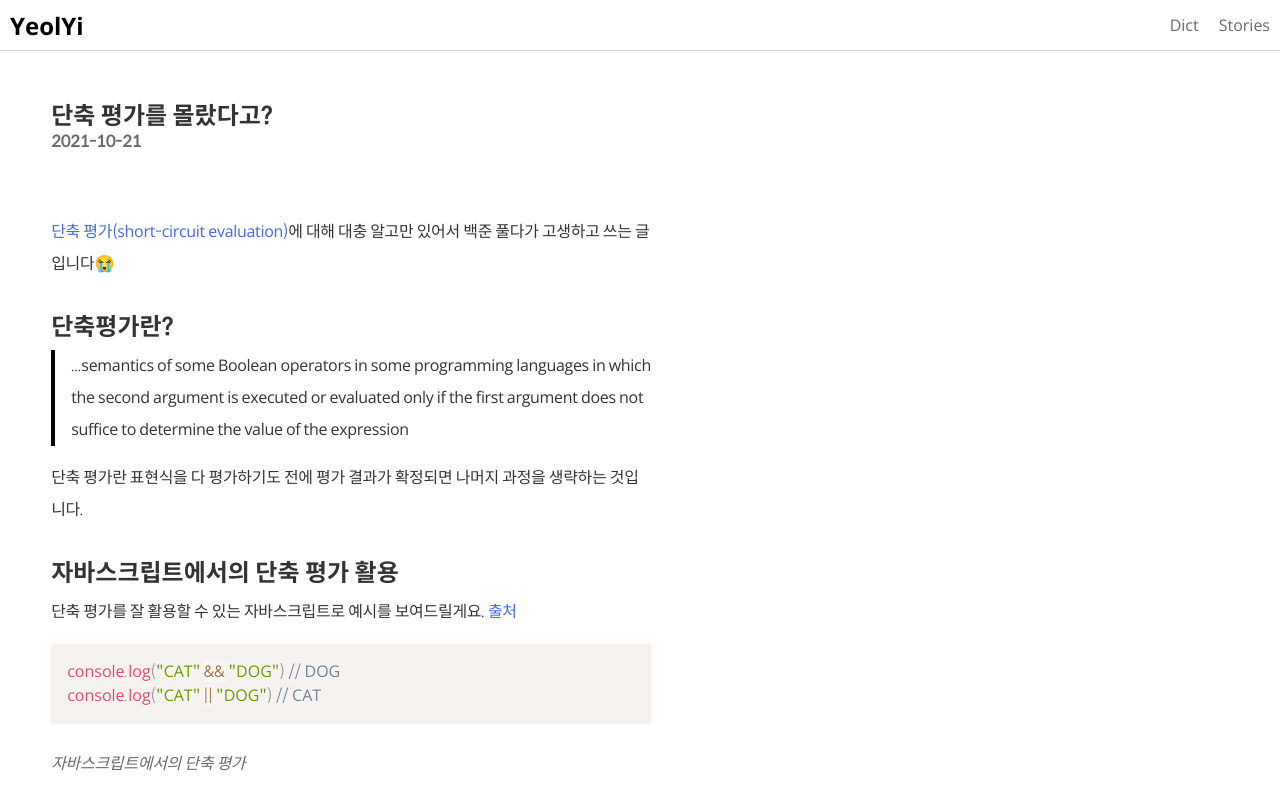
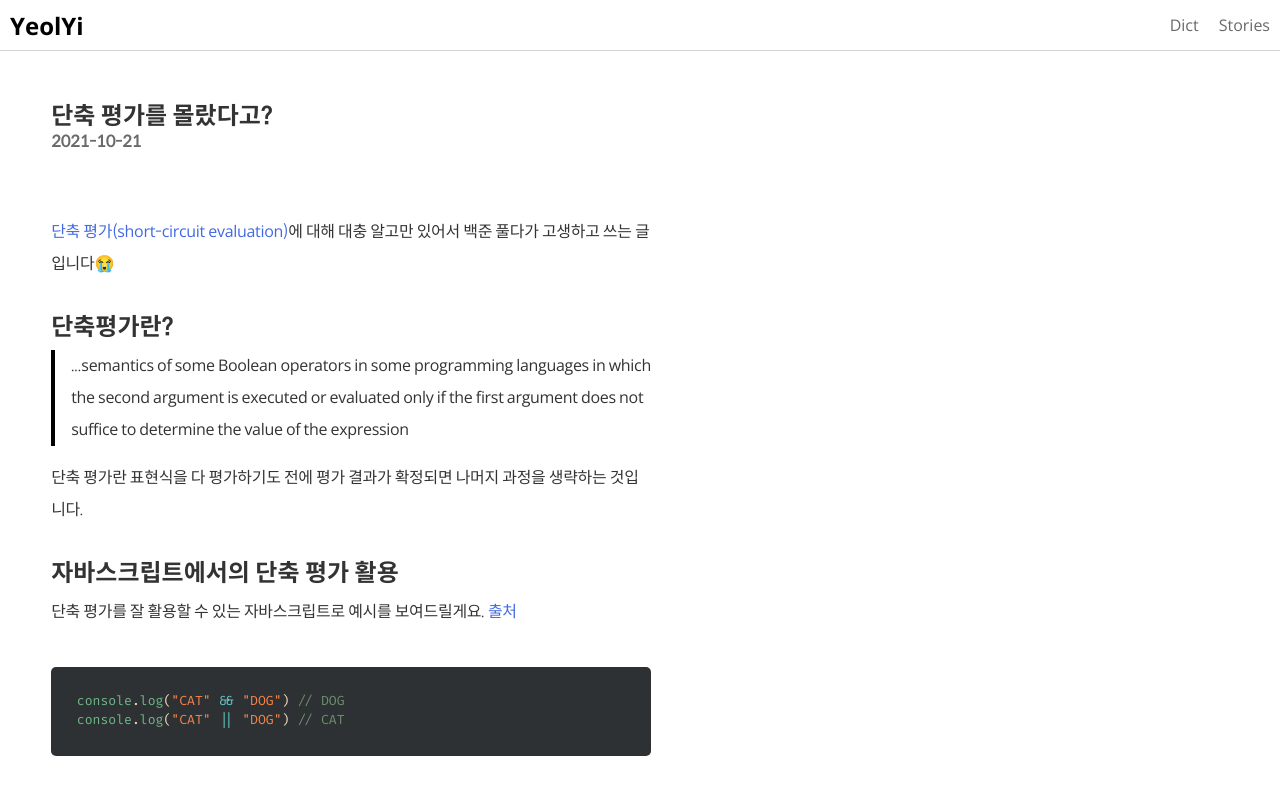
Before and after one commit to Yeolyi/blog, a Next.js app: page /stories/writing/baekjoon-short-circuit-valuation in a window 1280 px wide. Shown: the top 800 px of the page. Built offline with nearby package versions, Linux system fonts and the light colour scheme.

Commit message:
syntax highlighting 색 수정

```diff
--- /dev/null
+++ b/components/codeTheme.js
@@ -0,0 +1,165 @@
+// https://github.com/react-syntax-highlighter/react-syntax-highlighter/blob/master/src/styles/prism/tomorrow.js
+// 여기서는 왜 폰트 적용이 안됨??
+export default {
+    "code[class*=\"language-\"]": {
+        "color": "#ccc",
+        "background": "none",
+        "fontSize": "1em",
+        "textAlign": "left",
+        "whiteSpace": "pre",
+        "wordSpacing": "normal",
+        "wordBreak": "normal",
+        "wordWrap": "normal",
+        "lineHeight": "1.5",
+        "MozTabSize": "4",
+        "OTabSize": "4",
+        "tabSize": "4",
+        "WebkitHyphens": "none",
+        "MozHyphens": "none",
+        "msHyphens": "none",
+        "hyphens": "none",
+    },
+    "pre[class*=\"language-\"]": {
+        "color": "#ccc",
+        "background": "none",
+        "fontSize": "0.8em",
+        "textAlign": "left",
+        "whiteSpace": "pre",
+        "wordSpacing": "normal",
+        "wordBreak": "normal",
+        "wordWrap": "normal",
+        "lineHeight": "1.5",
+        "MozTabSize": "4",
+        "OTabSize": "4",
+        "tabSize": "4",
+        "WebkitHyphens": "none",
+        "MozHyphens": "none",
+        "msHyphens": "none",
+        "hyphens": "none",
+        "padding": "2em",
+        "margin": "3em 0",
+        "overflow": "auto",
+        "borderRadius": "5px",
+        "background": "#2E3134",
+    },
+    ":not(pre) > code[class*=\"language-\"]": {
+        "background": "#2d2d2d",
+        "padding": ".1em",
+        "borderRadius": ".3em",
+        "whiteSpace": "normal"
+    },
+    // 주석
+    "comment": {
+        "color": "#6C906C"
+    },
+    "block-comment": {
+        "color": "#6C906C"
+    },
+    "prolog": {
+        "color": "#5DD8FF"
+    },
+    "doctype": {
+        "color": "#5DD8FF"
+    },
+    "cdata": {
+        "color": "#5DD8FF"
+    },
+    // 괄호, 중괄호 등등
+    "punctuation": {
+        "color": "#F2D9BB"
+    },
+    "tag": {
+        "color": "#e2777a"
+    },
+    "attr-name": {
+        "color": "#C1845D"
+    },
+    // 자바 package 뒤에 어쩌구
+    "namespace": {
+        "color": "#e2777a"
+    },
+    "deleted": {
+        "color": "#e2777a"
+    },
+    "function-name": {
+        "color": "#D9936A"
+    },
+    // 부울 값
+    "boolean": {
+        "color": "#D9936A"
+    },
+    // 수
+    "number": {
+        "color": "#8E81BE"
+    },
+    // 함수/메소드
+    "function": {
+        "color": "#6EB688"
+    },
+    "property": {
+        "color": "#f8c555"
+    },
+    // 클래스 이름
+    "class-name": {
+        "color": "#6EB688"
+    },
+    "constant": {
+        "color": "#f8c555"
+    },
+    "symbol": {
+        "color": "#f8c555"
+    },
+    "selector": {
+        "color": "#cc99cd"
+    },
+    "important": {
+        "color": "#cc99cd",
+        "fontWeight": "bold"
+    },
+    "atrule": {
+        "color": "#cc99cd"
+    },
+    // 언어별 할당된? 키워드
+    "keyword": {
+        "color": "#FDCA73"
+    },
+    "builtin": {
+        "color": "#cc99cd"
+    },
+    // 문자열
+    "string": {
+        "color": "#F6844A"
+    },
+    // 문자
+    "char": {
+        "color": "#219FC5"
+    },
+    "attr-value": {
+        "color": "#C1845D"
+    },
+    "regex": {
+        "color": "#7ec699"
+    },
+    "variable": {
+        "color": "#7ec699"
+    },
+    "operator": {
+        "color": "#67cdcc"
+    },
+    "entity": {
+        "color": "#67cdcc",
+        "cursor": "help"
+    },
+    "url": {
+        "color": "#67cdcc"
+    },
+    "bold": {
+        "fontWeight": "bold"
+    },
+    "italic": {
+        "fontStyle": "italic"
+    },
+    "inserted": {
+        "color": "green"
+    }
+}
--- a/components/postContent.js
+++ b/components/postContent.js
@@ -4,6 +4,7 @@ import styles from "./postContent.module.css"
 
 import { PrismLight as SyntaxHighlighter } from 'react-syntax-highlighter'
 import * as style from 'react-syntax-highlighter/dist/cjs/styles/prism'
+import codeTheme from "./codeTheme"
 import javascript from 'react-syntax-highlighter/dist/cjs/languages/prism/javascript'
 import swift from 'react-syntax-highlighter/dist/cjs/languages/prism/swift'
 import java from 'react-syntax-highlighter/dist/cjs/languages/prism/java'
@@ -29,7 +30,7 @@ export default function PostContent({ path, children }) {
                         const match = /language-(\w+)/.exec(className || '')
                         return !inline && match ? (
                             <SyntaxHighlighter
-                                style={style.prism}
+                                style={codeTheme}
                                 language={match[1]}
                                 PreTag="div"
                                 {...props}
--- a/styles/globals.css
+++ b/styles/globals.css
@@ -37,6 +37,11 @@ a {
   font-family: 'regular';
   src: url(../fonts/OpenSans-Regular.ttf);
   unicode-range: U+0041-005A, U+0061-007A;
+}
+
+@font-face {
+  font-family: 'code';
+  src: url(../fonts/FiraCode-VF.woff2);
 }
 
 * {
@@ -88,3 +93,8 @@ strong {
 font-size: 1rem;
 font-family: 'bold', sans-serif;
 }
+
+code * {
+  font-family: 'code';
+  color: #D4D5C1
+}
```
